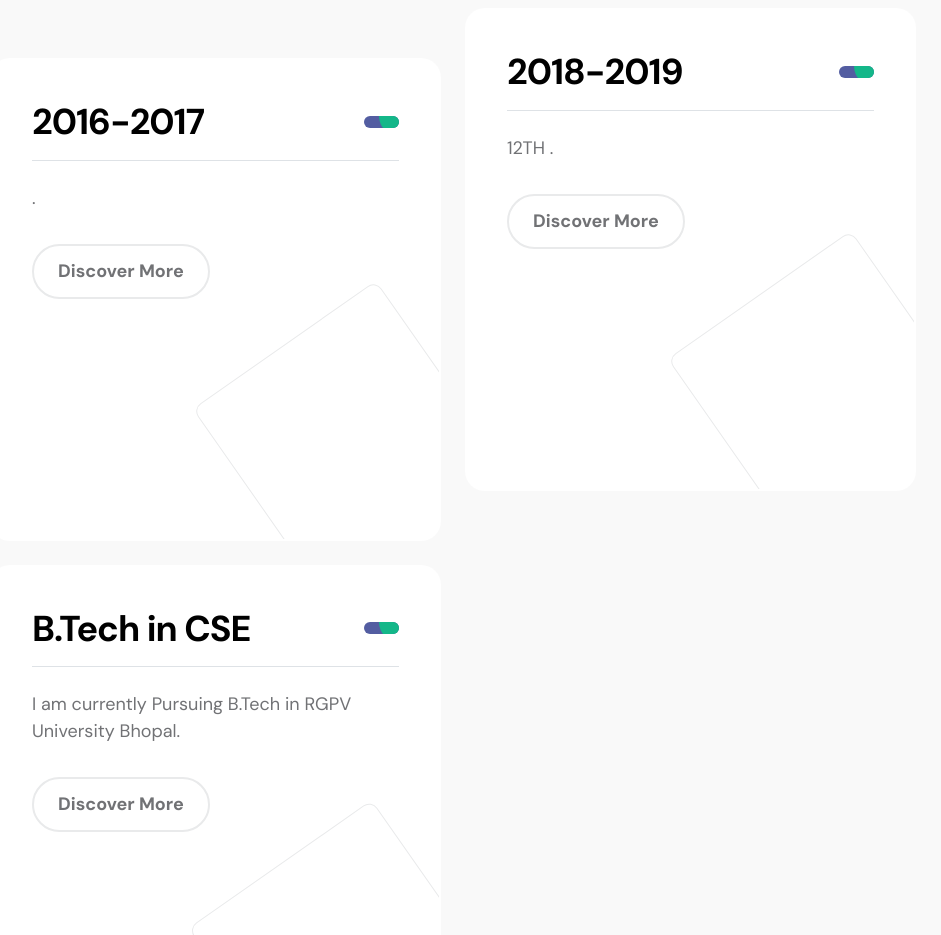
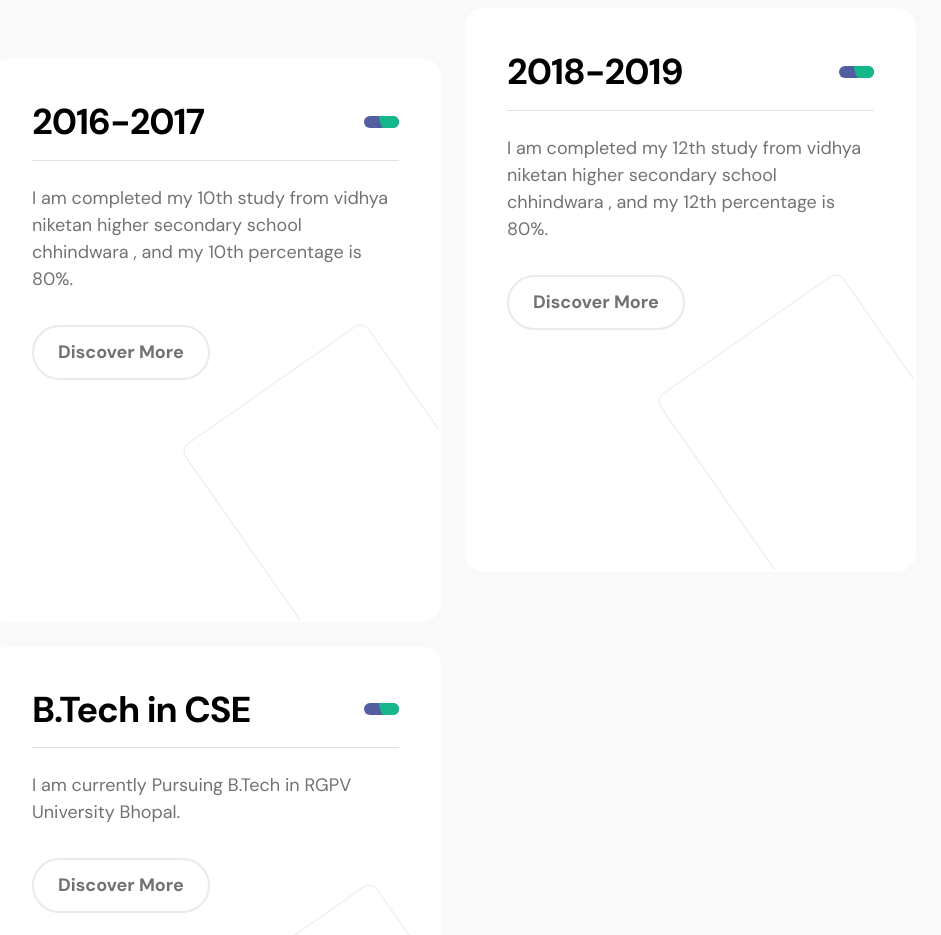
Before and after one commit to AayushiNirmalkar/aayushinirmalkar1234.github.io, a plain HTML site: page index.html in a window 1280 px wide. Shown: the part 2740-3675 px from the top of the page, without its empty margins (187-1128 px from the left). Drawn offline with Linux system fonts and the light colour scheme.

Commit message:
Update index.html

```diff
--- a/index.html
+++ b/index.html
@@ -277,7 +277,7 @@ https://templatemo.com/tm-578-first-portfolio
                                             </div>
                                         </div>
 
-                                        <p>.</p>
+                                        <p>I am completed my 10th study from vidhya niketan higher secondary school chhindwara , and my 10th percentage is 80%.</p>
 
                                         <a href="#" class="custom-btn custom-border-btn btn mt-3">Discover More</a>
 
@@ -300,7 +300,7 @@ https://templatemo.com/tm-578-first-portfolio
                                             </div>
                                         </div>
 
-                                        <p>12TH .</p>
+                                        <p>I am completed my 12th study from vidhya niketan higher secondary school chhindwara , and my 12th percentage is 80%.</p>
 
                                         <a href="#" class="custom-btn custom-border-btn btn mt-3">Discover More</a>
 
```
